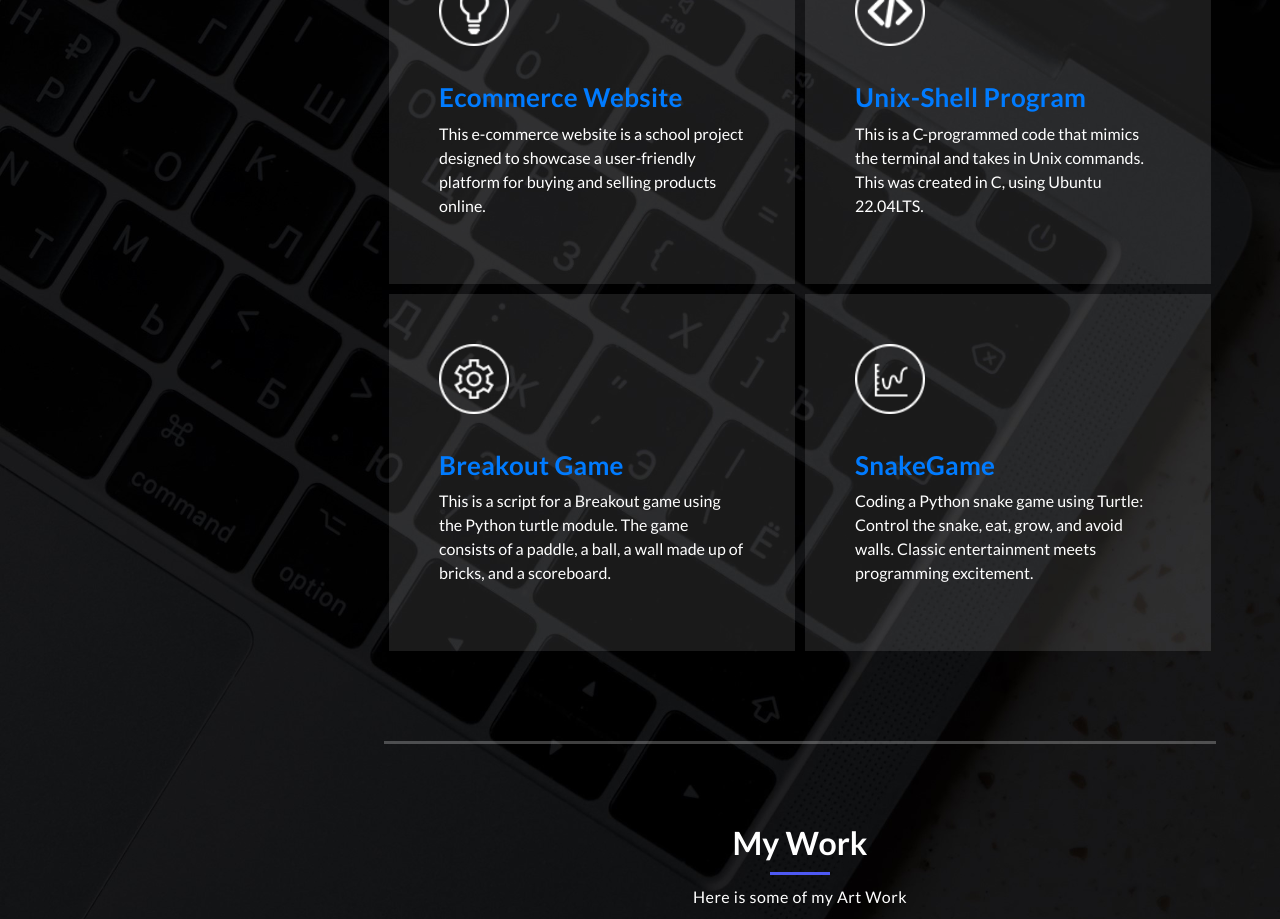
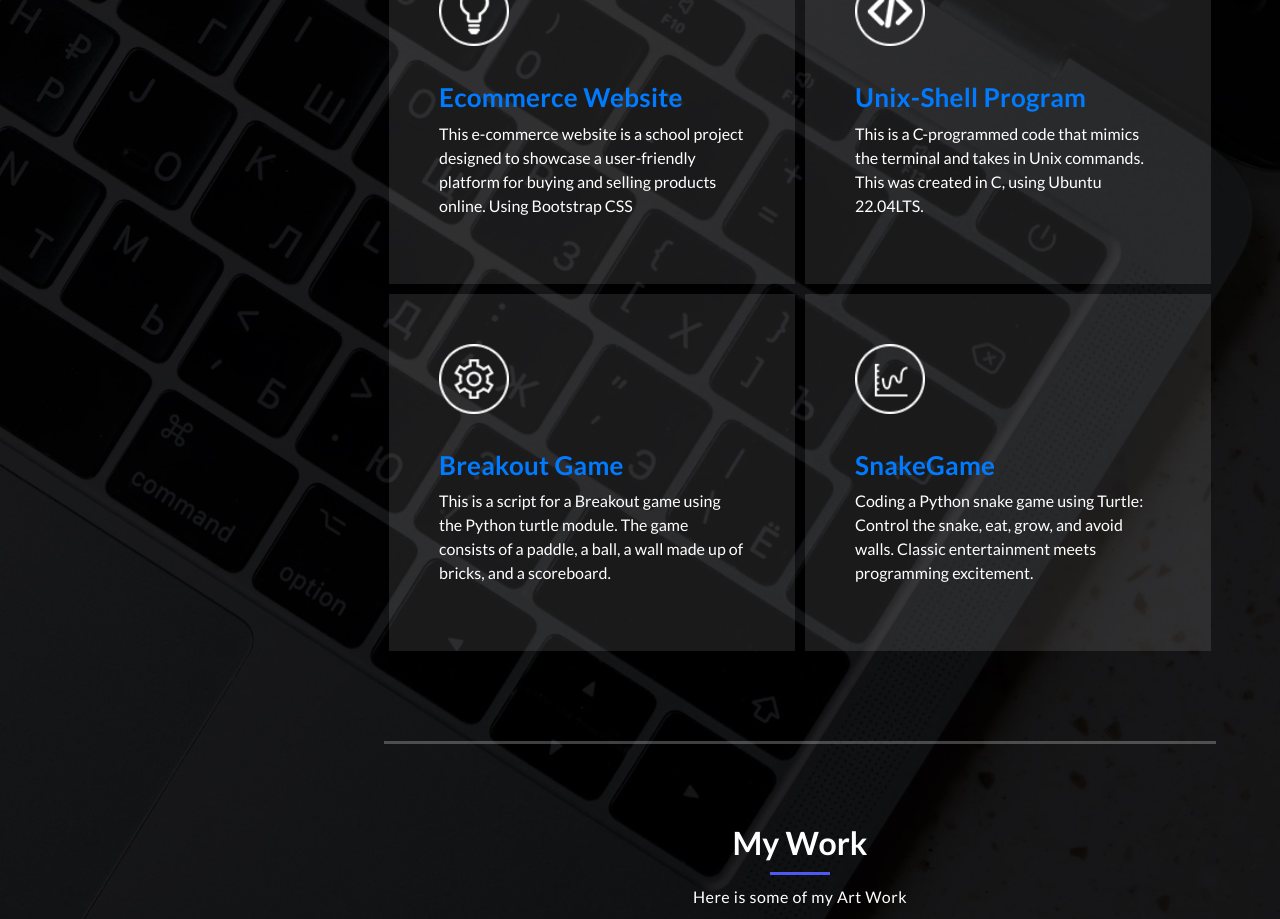
Before and after one commit to Kiruti01/Kirutiportfolio, a plain HTML site: page index.html in a window 1280 px wide. Shown: the part 2620-3539 px from the top of the page. Drawn offline with Linux system fonts and the light colour scheme; some packages are replaced by stand-ins of ours; a script that the page names is missing.

Commit message:
Update index.html

```diff
--- a/index.html
+++ b/index.html
@@ -196,7 +196,7 @@
                 <div class="first-service-icon service-icon"></div>
                 <h4><a href="https://kiruti01.github.io/Ecommerce_website.io/">Ecommerce Website</a></h4>
                 <p>
-                  This e-commerce website is a school project designed to showcase a user-friendly platform for buying and selling products online.</p>
+                  This e-commerce website is a school project designed to showcase a user-friendly platform for buying and selling products online. Using Bootstrap CSS</p>
               </div>
             </div>
             <div class="col-md-6">
```
